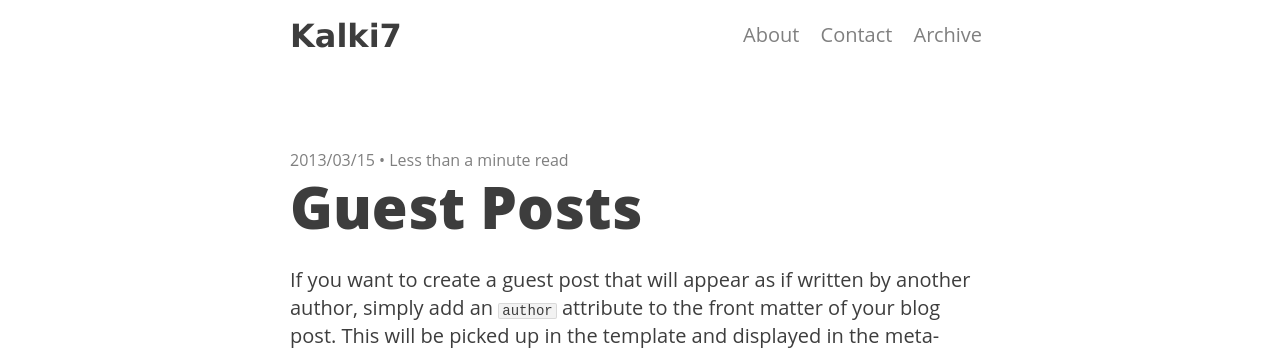
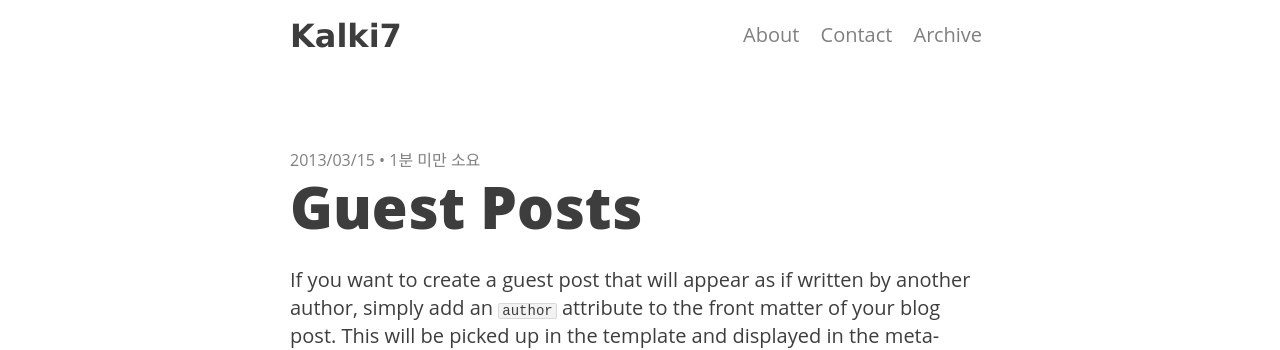
Before and after one commit to kalkin7/kalki7, a Jekyll site: the page built from _posts/2013-03-15-guest-posts.md, in a window 1280 px wide. Shown: the top 350 px of the page. Built offline with Jekyll 4.4.1, drawn with Linux system fonts in a browser that asks for light colours; nearby versions of some CDN libraries.

Commit message:
change config

```diff
--- a/_config.yml
+++ b/_config.yml
@@ -114,16 +114,16 @@ paypal:
 # Usefull for translating into other languages.
 
 var_on_the_web: On the web
-var_read: Read # Text after each post summary on the homepage.
+var_read: 더 읽기 # Text after each post summary on the homepage.
 var_newer: Newer
 var_older: Older
 var_next_post: Next post
 var_previous_post: Previous post
-var_less_than_a_minute_read: Less than a minute read
-var_min_read: min read # Text after reading time. Example: 5 min read.
+var_less_than_a_minute_read: 1분 미만 소요
+var_min_read: 분 소요 # Text after reading time. Example: 5 min read.
 var_post_by: Post by
 var_guest_post_by: Guest post by
-var_your_email: Your email
+var_your_email: kalkinblog1@gmail.com
 var_your_message: Your message
 
 
```
